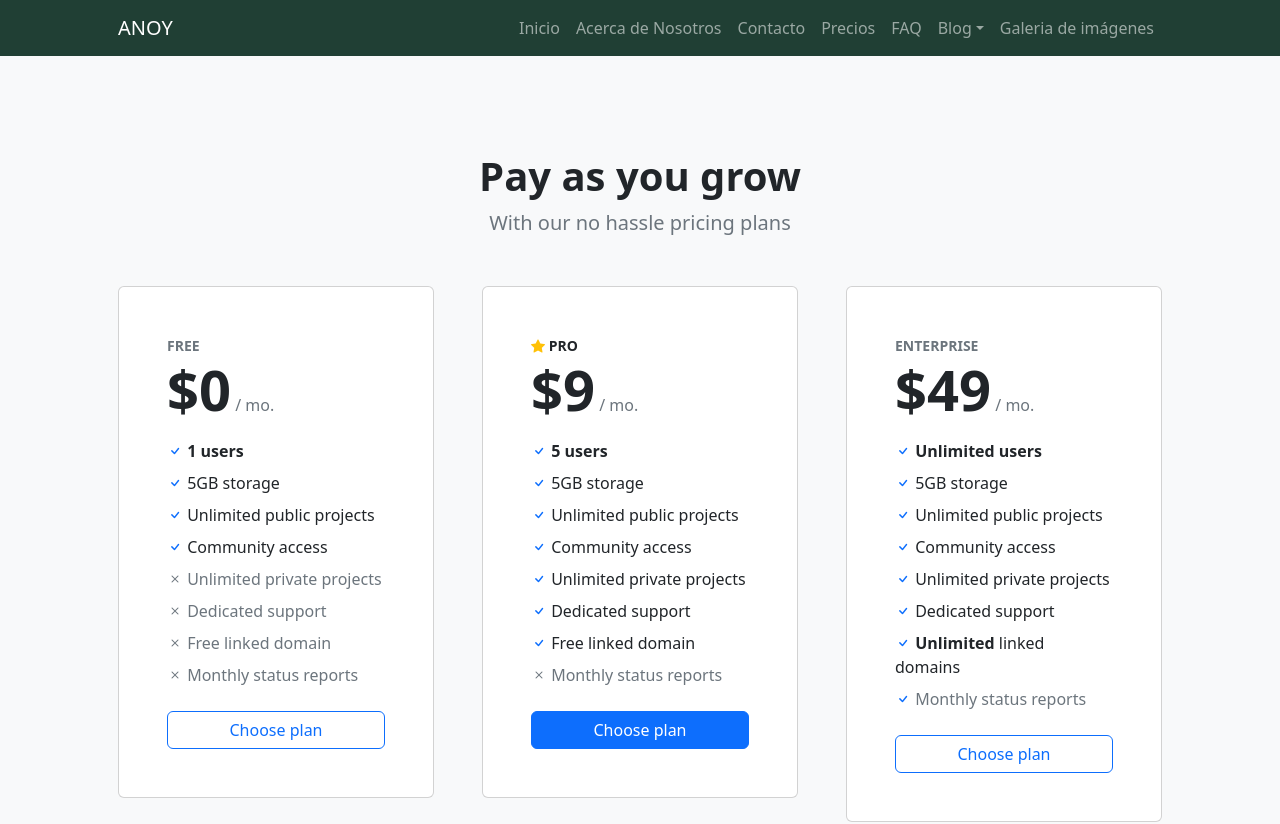
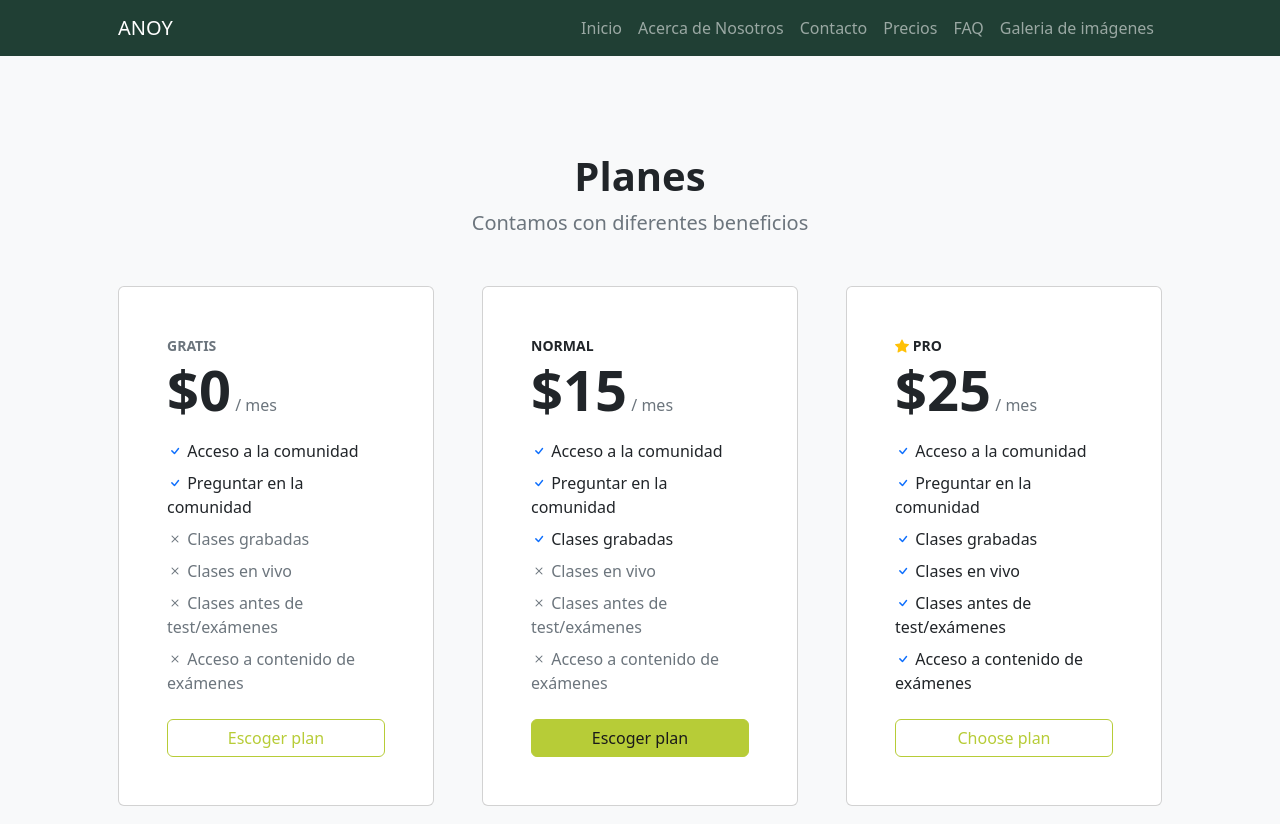
Before and after one commit to rsgarcia0203/Landing-Page, a plain HTML site: page pricing.html in a window 1280 px wide. Shown: the top 824 px of the page. Drawn offline with nearby package versions, Linux system fonts and the light colour scheme.

Commit message:
Cambios en la página de "contacto" y "precios"

```diff
--- a/pricing.html
+++ b/pricing.html
@@ -27,13 +27,6 @@
                             <li class="nav-item"><a class="nav-link" href="contact.html">Contacto</a></li>
                             <li class="nav-item"><a class="nav-link" href="pricing.html">Precios</a></li>
                             <li class="nav-item"><a class="nav-link" href="faq.html">FAQ</a></li>
-                            <li class="nav-item dropdown">
-                                <a class="nav-link dropdown-toggle" id="navbarDropdownBlog" href="#" role="button" data-bs-toggle="dropdown" aria-expanded="false">Blog</a>
-                                <ul class="dropdown-menu dropdown-menu-end" aria-labelledby="navbarDropdownBlog">
-                                    <li><a class="dropdown-item" href="blog-home.html">Blog Home</a></li>
-                                    <li><a class="dropdown-item" href="blog-post.html">Blog Post</a></li>
-                                </ul>
-                            </li>
                             <li class="nav-item"><a class="nav-link" href="portfolio-overview.html">Galeria de im&aacute;genes</a></li>
                         </ul>
                     </div>
@@ -43,54 +36,46 @@
             <section class="bg-light py-5">
                 <div class="container px-5 my-5">
                     <div class="text-center mb-5">
-                        <h1 class="fw-bolder">Pay as you grow</h1>
-                        <p class="lead fw-normal text-muted mb-0">With our no hassle pricing plans</p>
+                        <h1 class="fw-bolder">Planes</h1>
+                        <p class="lead fw-normal text-muted mb-0">Contamos con diferentes beneficios</p>
                     </div>
                     <div class="row gx-5 justify-content-center">
                         <!-- Pricing card free-->
                         <div class="col-lg-6 col-xl-4">
                             <div class="card mb-5 mb-xl-0">
                                 <div class="card-body p-5">
-                                    <div class="small text-uppercase fw-bold text-muted">Free</div>
+                                    <div class="small text-uppercase fw-bold text-muted">Gratis</div>
                                     <div class="mb-3">
                                         <span class="display-4 fw-bold">$0</span>
-                                        <span class="text-muted">/ mo.</span>
+                                        <span class="text-muted">/ mes</span>
                                     </div>
                                     <ul class="list-unstyled mb-4">
                                         <li class="mb-2">
                                             <i class="bi bi-check text-primary"></i>
-                                            <strong>1 users</strong>
+                                            Acceso a la comunidad
                                         </li>
                                         <li class="mb-2">
                                             <i class="bi bi-check text-primary"></i>
-                                            5GB storage
-                                        </li>
-                                        <li class="mb-2">
-                                            <i class="bi bi-check text-primary"></i>
-                                            Unlimited public projects
-                                        </li>
-                                        <li class="mb-2">
-                                            <i class="bi bi-check text-primary"></i>
-                                            Community access
+                                            Preguntar en la comunidad
                                         </li>
                                         <li class="mb-2 text-muted">
                                             <i class="bi bi-x"></i>
-                                            Unlimited private projects
+                                            Clases grabadas
                                         </li>
                                         <li class="mb-2 text-muted">
                                             <i class="bi bi-x"></i>
-                                            Dedicated support
+                                            Clases en vivo
                                         </li>
                                         <li class="mb-2 text-muted">
                                             <i class="bi bi-x"></i>
-                                            Free linked domain
+                                            Clases antes de test/ex&aacute;menes
                                         </li>
-                                        <li class="text-muted">
+                                        <li class="mb-2 text-muted">
                                             <i class="bi bi-x"></i>
-                                            Monthly status reports
+                                            Acceso a contenido de ex&aacute;menes
                                         </li>
                                     </ul>
-                                    <div class="d-grid"><a class="btn btn-outline-primary" href="#!">Choose plan</a></div>
+                                    <div class="d-grid"><a class="btn btn-outline-green" href="#!">Escoger plan</a></div>
                                 </div>
                             </div>
                         </div>
@@ -99,48 +84,39 @@
                             <div class="card mb-5 mb-xl-0">
                                 <div class="card-body p-5">
                                     <div class="small text-uppercase fw-bold">
-                                        <i class="bi bi-star-fill text-warning"></i>
-                                        Pro
+                                        Normal
                                     </div>
                                     <div class="mb-3">
-                                        <span class="display-4 fw-bold">$9</span>
-                                        <span class="text-muted">/ mo.</span>
+                                        <span class="display-4 fw-bold">$15</span>
+                                        <span class="text-muted">/ mes</span>
                                     </div>
                                     <ul class="list-unstyled mb-4">
                                         <li class="mb-2">
                                             <i class="bi bi-check text-primary"></i>
-                                            <strong>5 users</strong>
+                                            Acceso a la comunidad
                                         </li>
                                         <li class="mb-2">
                                             <i class="bi bi-check text-primary"></i>
-                                            5GB storage
+                                            Preguntar en la comunidad
                                         </li>
                                         <li class="mb-2">
                                             <i class="bi bi-check text-primary"></i>
-                                            Unlimited public projects
+                                            Clases grabadas
                                         </li>
-                                        <li class="mb-2">
-                                            <i class="bi bi-check text-primary"></i>
-                                            Community access
+                                        <li class="mb-2 text-muted">
+                                            <i class="bi bi-x"></i>
+                                            Clases en vivo
                                         </li>
-                                        <li class="mb-2">
-                                            <i class="bi bi-check text-primary"></i>
-                                            Unlimited private projects
+                                        <li class="mb-2 text-muted">
+                                            <i class="bi bi-x"></i>
+                                            Clases antes de test/ex&aacute;menes
                                         </li>
-                                        <li class="mb-2">
-                                            <i class="bi bi-check text-primary"></i>
-                                            Dedicated support
-                                        </li>
-                                        <li class="mb-2">
-                                            <i class="bi bi-check text-primary"></i>
-                                            Free linked domain
-                                        </li>
-                                        <li class="text-muted">
+                                        <li class="mb-2 text-muted">
                                             <i class="bi bi-x"></i>
-                                            Monthly status reports
+                                            Acceso a contenido de ex&aacute;menes
                                         </li>
                                     </ul>
-                                    <div class="d-grid"><a class="btn btn-primary" href="#!">Choose plan</a></div>
+                                    <div class="d-grid"><a class="btn btn-green" href="#!">Escoger plan</a></div>
                                 </div>
                             </div>
                         </div>
@@ -148,47 +124,41 @@
                         <div class="col-lg-6 col-xl-4">
                             <div class="card">
                                 <div class="card-body p-5">
-                                    <div class="small text-uppercase fw-bold text-muted">Enterprise</div>
+                                    <div class="small text-uppercase fw-bold">
+                                        <i class="bi bi-star-fill text-warning"></i>
+                                        PRO
+                                    </div>
                                     <div class="mb-3">
-                                        <span class="display-4 fw-bold">$49</span>
-                                        <span class="text-muted">/ mo.</span>
+                                        <span class="display-4 fw-bold">$25</span>
+                                        <span class="text-muted">/ mes</span>
                                     </div>
                                     <ul class="list-unstyled mb-4">
                                         <li class="mb-2">
                                             <i class="bi bi-check text-primary"></i>
-                                            <strong>Unlimited users</strong>
+                                            Acceso a la comunidad
                                         </li>
                                         <li class="mb-2">
                                             <i class="bi bi-check text-primary"></i>
-                                            5GB storage
+                                            Preguntar en la comunidad
                                         </li>
                                         <li class="mb-2">
                                             <i class="bi bi-check text-primary"></i>
-                                            Unlimited public projects
+                                            Clases grabadas
                                         </li>
                                         <li class="mb-2">
                                             <i class="bi bi-check text-primary"></i>
-                                            Community access
+                                            Clases en vivo
                                         </li>
                                         <li class="mb-2">
                                             <i class="bi bi-check text-primary"></i>
-                                            Unlimited private projects
+                                            Clases antes de test/ex&aacute;menes
                                         </li>
                                         <li class="mb-2">
                                             <i class="bi bi-check text-primary"></i>
-                                            Dedicated support
-                                        </li>
-                                        <li class="mb-2">
-                                            <i class="bi bi-check text-primary"></i>
-                                            <strong>Unlimited</strong>
-                                            linked domains
-                                        </li>
-                                        <li class="text-muted">
-                                            <i class="bi bi-check text-primary"></i>
-                                            Monthly status reports
+                                            Acceso a contenido de ex&aacute;menes
                                         </li>
                                     </ul>
-                                    <div class="d-grid"><a class="btn btn-outline-primary" href="#!">Choose plan</a></div>
+                                    <div class="d-grid"><a class="btn btn-outline-green" href="#!">Choose plan</a></div>
                                 </div>
                             </div>
                         </div>
```
Also changed, not shown: contact.html (+9 -16 lines).
